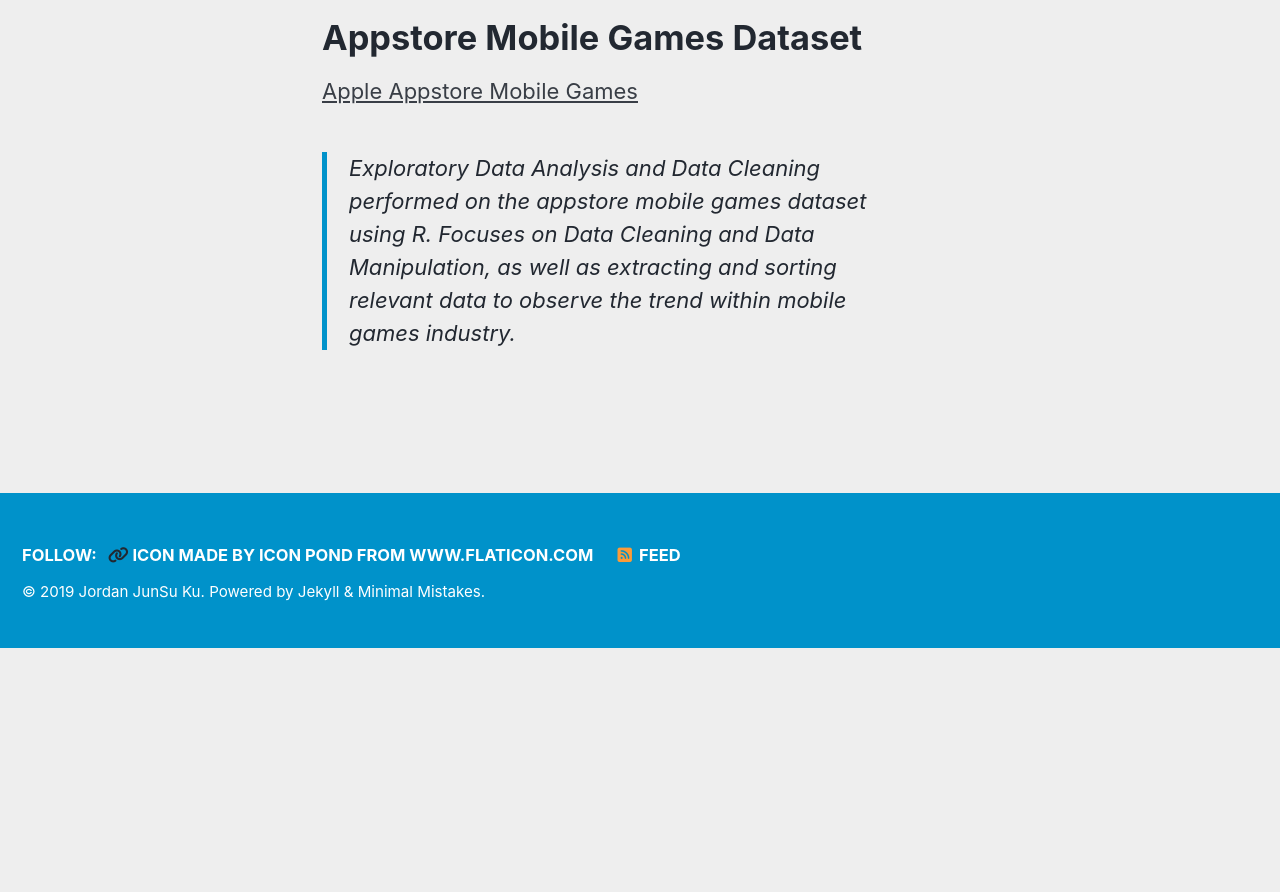
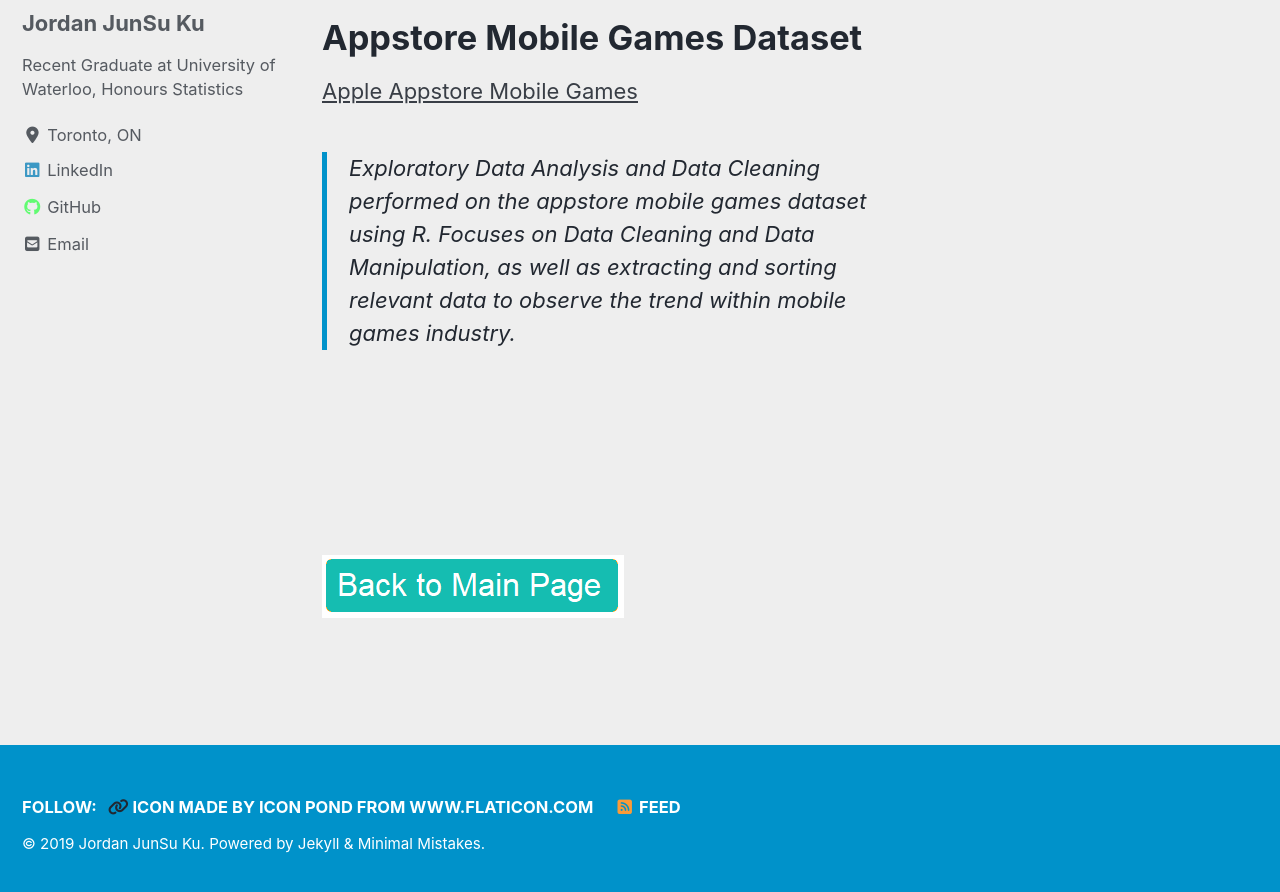
Before and after one commit to junsu-ku/junsu-ku.github.io, a Jekyll site: the page built from _pages/projects.md, in a window 1280 px wide and 900 px high, scrolled down 867 px. Shown: the top 892 px of the window. Built offline with Jekyll 4.4.1, drawn with Linux system fonts in a browser that asks for light colours; cached includes are drawn as plain includes; nearby versions of some CDN libraries; before the commit the page ends 1515 px from its top, so only the background shows below that.

Commit message:
main page button added

```diff
--- a/_pages/projects.md
+++ b/_pages/projects.md
@@ -22,3 +22,13 @@
 [Apple Appstore Mobile Games](/appstore/)
 > Exploratory Data Analysis and Data Cleaning performed on the appstore mobile games dataset using R.
 > Focuses on Data Cleaning and Data Manipulation, as well as extracting and sorting relevant data to observe the trend within mobile games industry.
+
+
+
+<br/>
+<br/>
+<br/>
+<br/>
+
+
+[![](/images/source/button.png)](https://junsu-ku.github.io)
```
Also changed, not shown: images/source/button.png (added).
